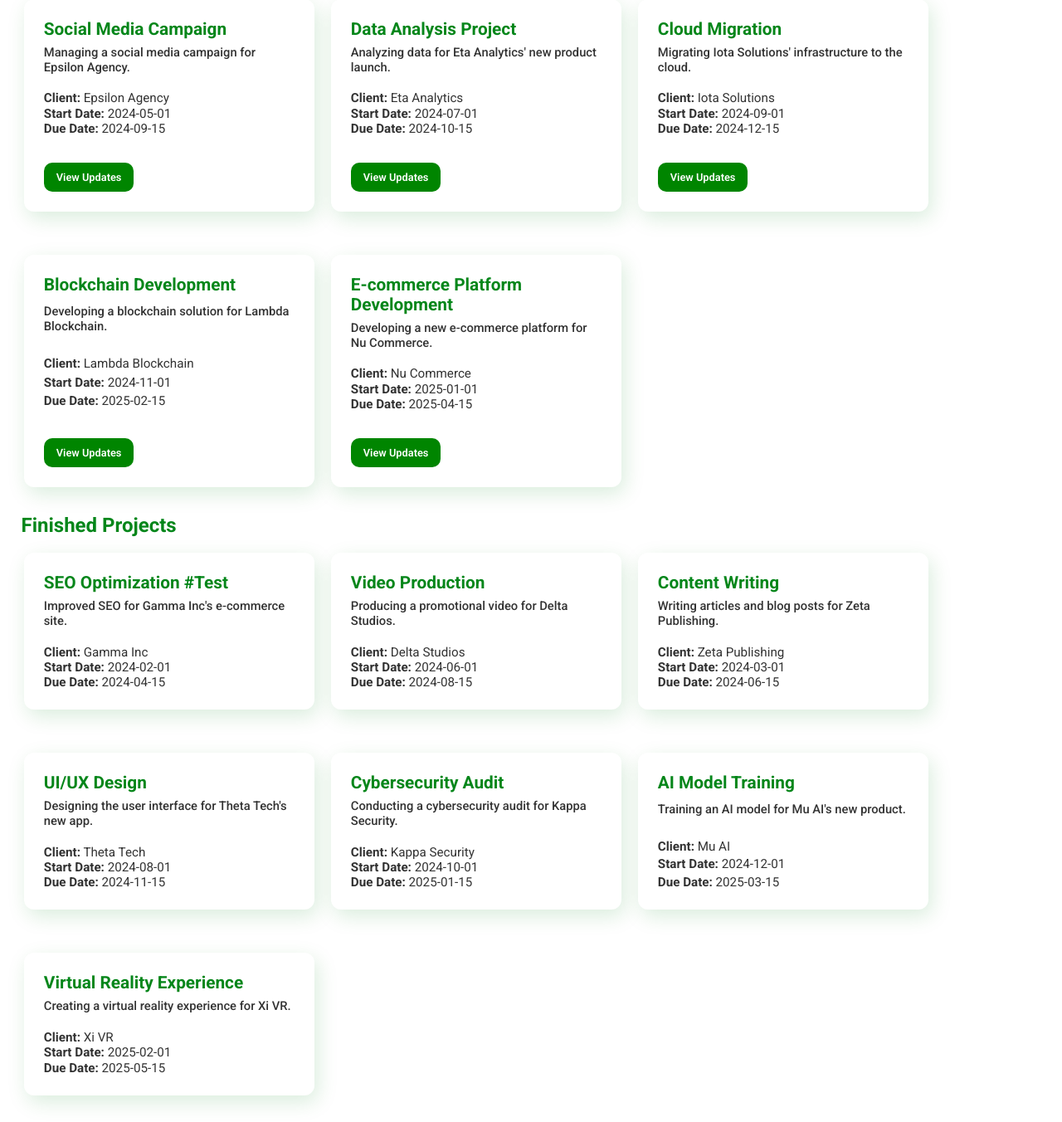
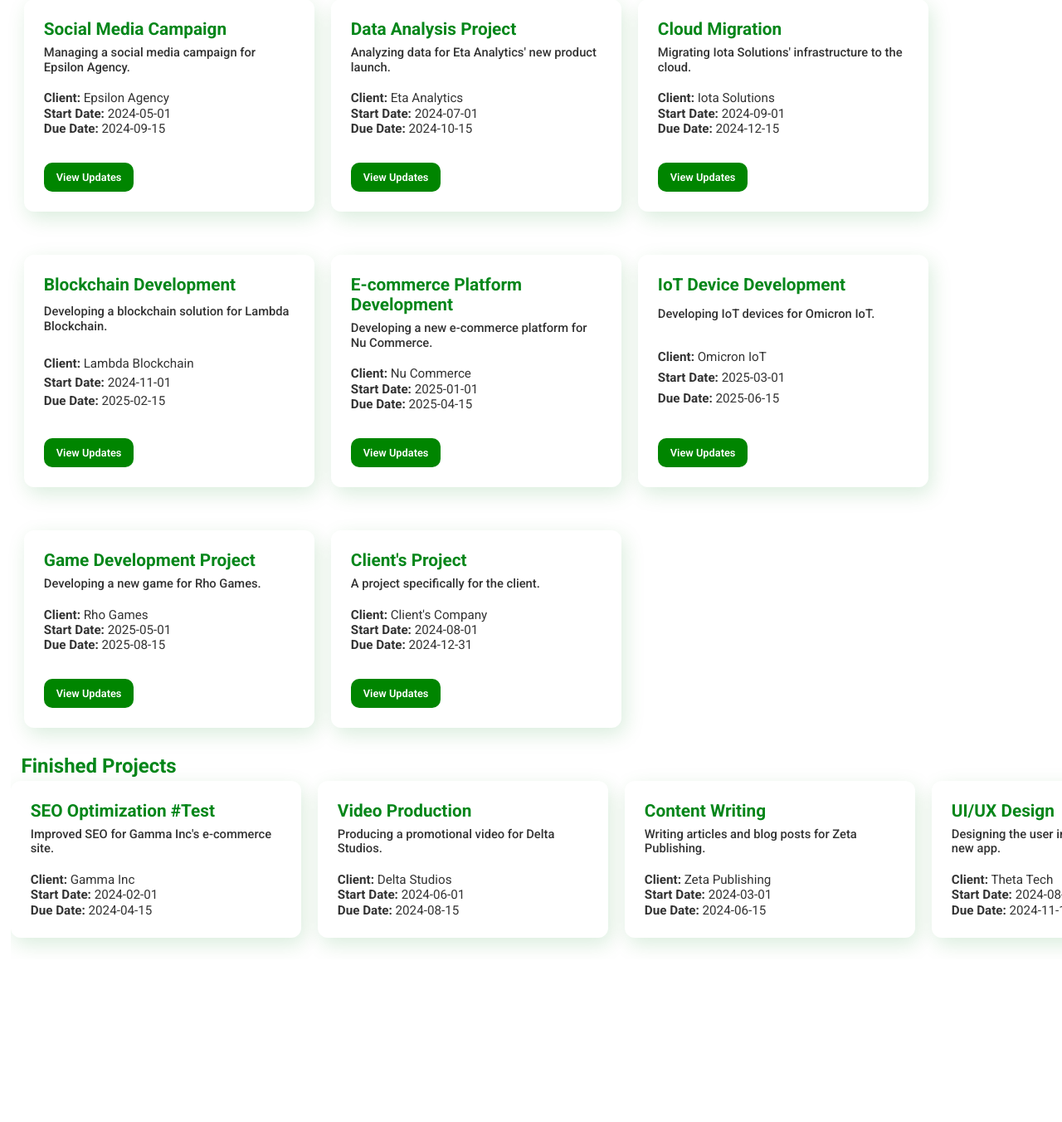
Before and after one commit to gihan-s/Servo, a PHP site: page /providers/projects.php in a window 1280 px wide. Shown: the part 467-1819 px from the top of the page at 83% size. After the commit the page ends 1610 px from the top, so only its background shows below. Run offline with PHP 8.4, Linux system fonts and the light colour scheme.

Commit message:
idk, some changes

```diff
--- a/assets/css/projects.css
+++ b/assets/css/projects.css
@@ -46,6 +46,28 @@ p {
   gap: 20px;
 }
 
+.finished-list {
+  display: flex;
+  flex-direction: row;
+  overflow-x: auto;
+  gap: 20px;
+  padding-bottom: 10px;
+  scrollbar-width: thin;
+  scrollbar-color: #05861a #e6f7eb;
+}
+
+.finished-list::-webkit-scrollbar {
+  height: 8px;
+}
+.finished-list::-webkit-scrollbar-thumb {
+  background: #05861a;
+  border-radius: 4px;
+}
+.finished-list::-webkit-scrollbar-track {
+  background: #e6f7eb;
+  border-radius: 4px;
+}
+
 .project-card {
   background: white;
   /* border: 2px solid #05861a; */
@@ -61,6 +83,12 @@ p {
   flex-direction: column;
   justify-content: space-between;
   cursor: pointer;
+}
+
+.finished-list .project-card {
+  min-width: 300px;
+  max-width: 350px;
+  flex: 0 0 auto;
 }
 
 .project-card-title {
--- a/providers/dummydata.php
+++ b/providers/dummydata.php
@@ -137,6 +137,51 @@ $projects = [
     'due_date' => '2025-05-15',
     'status' => 'finished',
     'description' => 'Creating a virtual reality experience for Xi VR.'
+  ],
+  [
+    'id' => 16,
+    'name' => 'IoT Device Development',
+    'client' => 'Omicron IoT',
+    'start_date' => '2025-03-01',
+    'due_date' => '2025-06-15',
+    'status' => 'ongoing',
+    'description' => 'Developing IoT devices for Omicron IoT.'
+  ],
+  [
+    'id' => 17,
+    'name' => 'Digital Marketing Strategy',
+    'client' => 'Pi Marketing',
+    'start_date' => '2025-04-01',
+    'due_date' => '2025-07-15',
+    'status' => 'finished',
+    'description' => 'Creating a digital marketing strategy for Pi Marketing.'
+  ],
+  [
+    'id' => 18,
+    'name' => 'Game Development Project',
+    'client' => 'Rho Games',
+    'start_date' => '2025-05-01',
+    'due_date' => '2025-08-15',
+    'status' => 'ongoing',
+    'description' => 'Developing a new game for Rho Games.'
+  ],
+  [
+    'id' => 19,
+    'name' => 'Network Infrastructure Upgrade',
+    'client' => 'Sigma Networks',
+    'start_date' => '2025-06-01',
+    'due_date' => '2025-09-15',
+    'status' => 'finished',
+    'description' => 'Upgrading the network infrastructure for Sigma Networks.'
+  ],
+  [
+    'id' => 20,
+    'name' => "Client's Project",
+    "client" => "Client's Company",
+    "start_date" => "2024-08-01",
+    "due_date" => "2024-12-31",
+    "status" => "ongoing",
+    "description" => "A project specifically for the client."
   ]
 ];
 ?>
--- a/providers/projects.php
+++ b/providers/projects.php
@@ -36,7 +36,7 @@ foreach ($projects as $p) {
     <h2>Ongoing Projects</h2>
     <?php if (count($ongoing) > 0): ?>
 
-      <div class="project-list">
+  <div class="project-list">
         <?php foreach ($ongoing as $project): ?>
           <div class="project-card">
             <h3 class="project-card-title"><?= htmlspecialchars($project['name']) ?></h3>
@@ -60,7 +60,7 @@ foreach ($projects as $p) {
     <h2>Finished Projects</h2>
     <?php if (count($finished) > 0): ?>
 
-      <div class="project-list">
+      <div class="finished-list">
         <?php foreach ($finished as $project): ?>
           <div class="project-card finished">
             <h3 class="project-card-title"><?= htmlspecialchars($project['name']) ?></h3>
```
